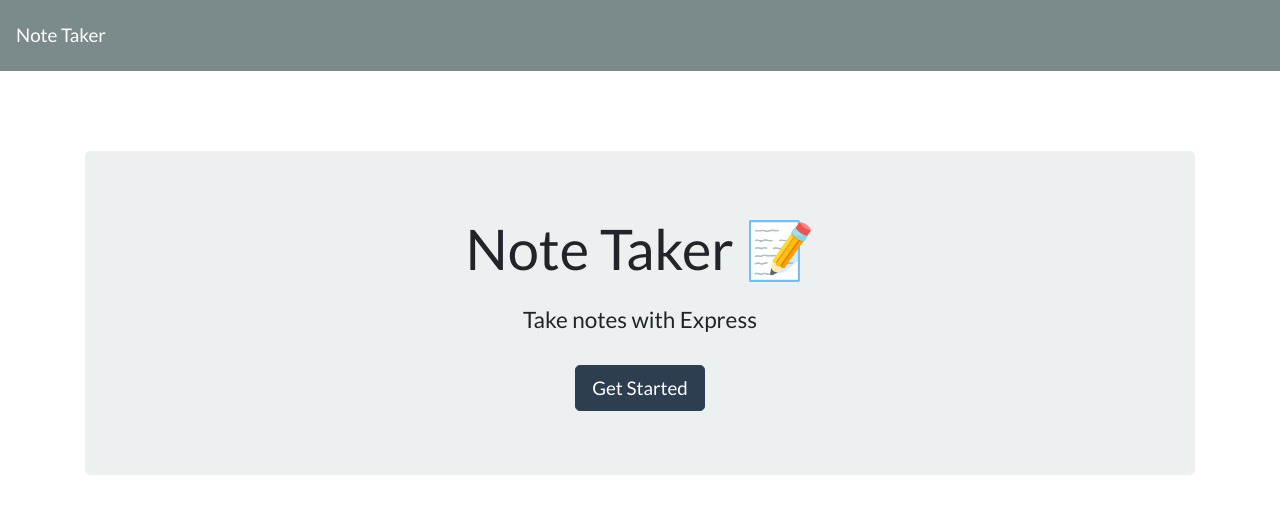
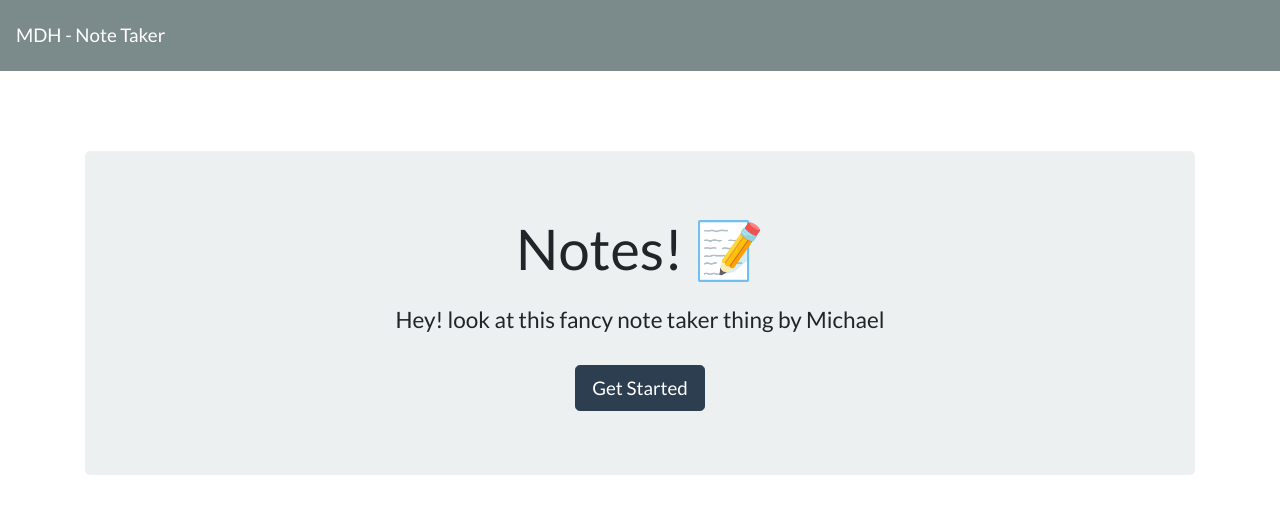
Before and after one commit to Sforzemon/Note-Taker, a website: page Develop/public/index.html in a window 1280 px wide. Drawn offline with nearby package versions, Linux system fonts and the light colour scheme; no server answers.

Commit message:
making updates to the ReadME.

```diff
--- a/Develop/public/index.html
+++ b/Develop/public/index.html
@@ -5,19 +5,19 @@
   <meta charset="UTF-8">
   <meta name="viewport" content="width=device-width, initial-scale=1.0">
   <meta http-equiv="X-UA-Compatible" content="ie=edge">
-  <title>Note Taker</title>
+  <title>MDH - Note Taker</title>
   <link rel="stylesheet" href="https://cdnjs.cloudflare.com/ajax/libs/bootswatch/4.1.3/flatly/bootstrap.min.css"/>
 </head>
 
 <body>
   <nav class="navbar navbar-dark bg-dark">
-    <a class="navbar-brand" href="/">Note Taker
+    <a class="navbar-brand" href="/">MDH - Note Taker
     </a>
   </nav>
   <div class="container">
     <div style="margin-top: 80px;" class="jumbotron text-center">
-      <h1 class="display-4">Note Taker <span role="img" aria-label="Memo">📝</span></h1>
-      <h4 class="mt-4">Take notes with Express</h4>
+      <h1 class="display-4">Notes! <span role="img" aria-label="Memo">📝</span></h1>
+      <h4 class="mt-4">Hey! look at this fancy note taker thing by Michael</h4>
       <a class="btn btn-primary btn-lg mt-4" href="/notes" role="button">Get Started</a>
     </div>
   </div>
```
Also changed, not shown: Develop/public/notes.html (+1 -1 lines), Develop/README.md.
